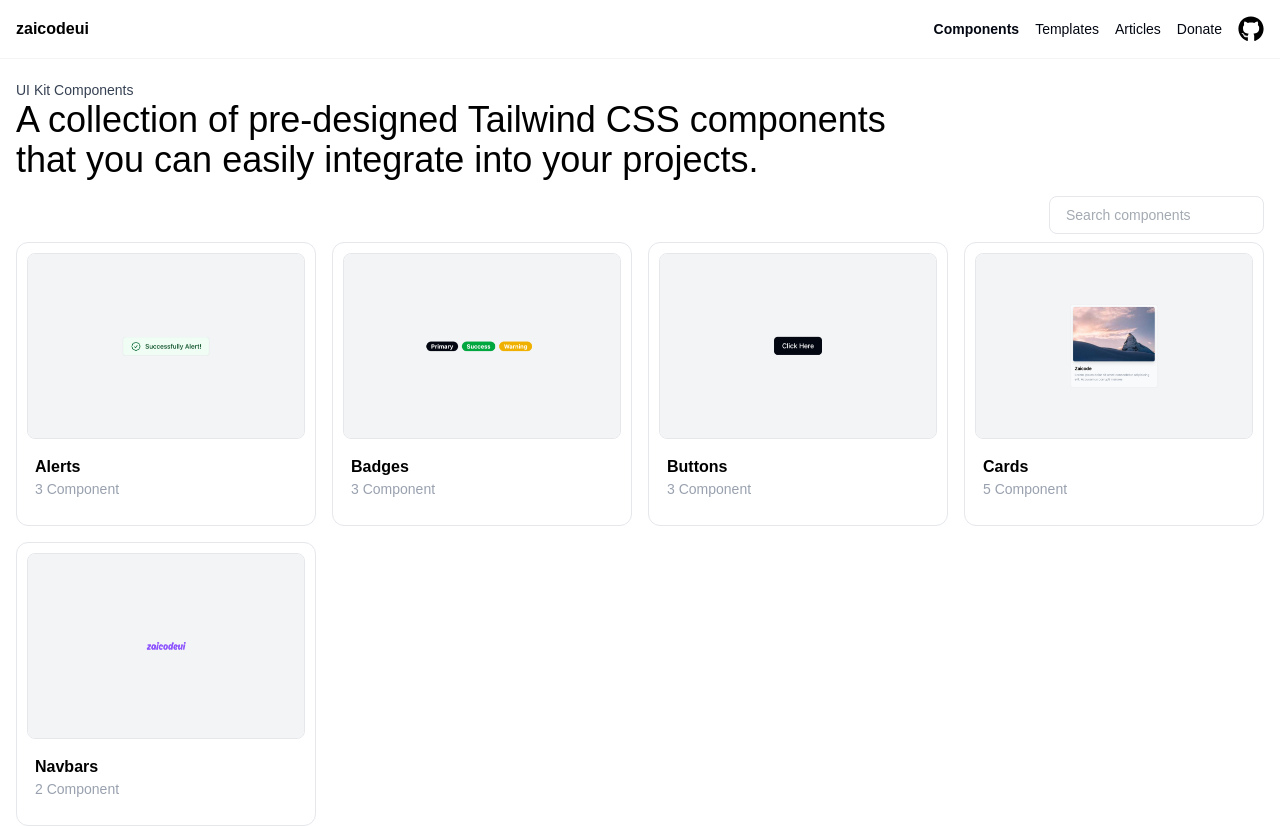
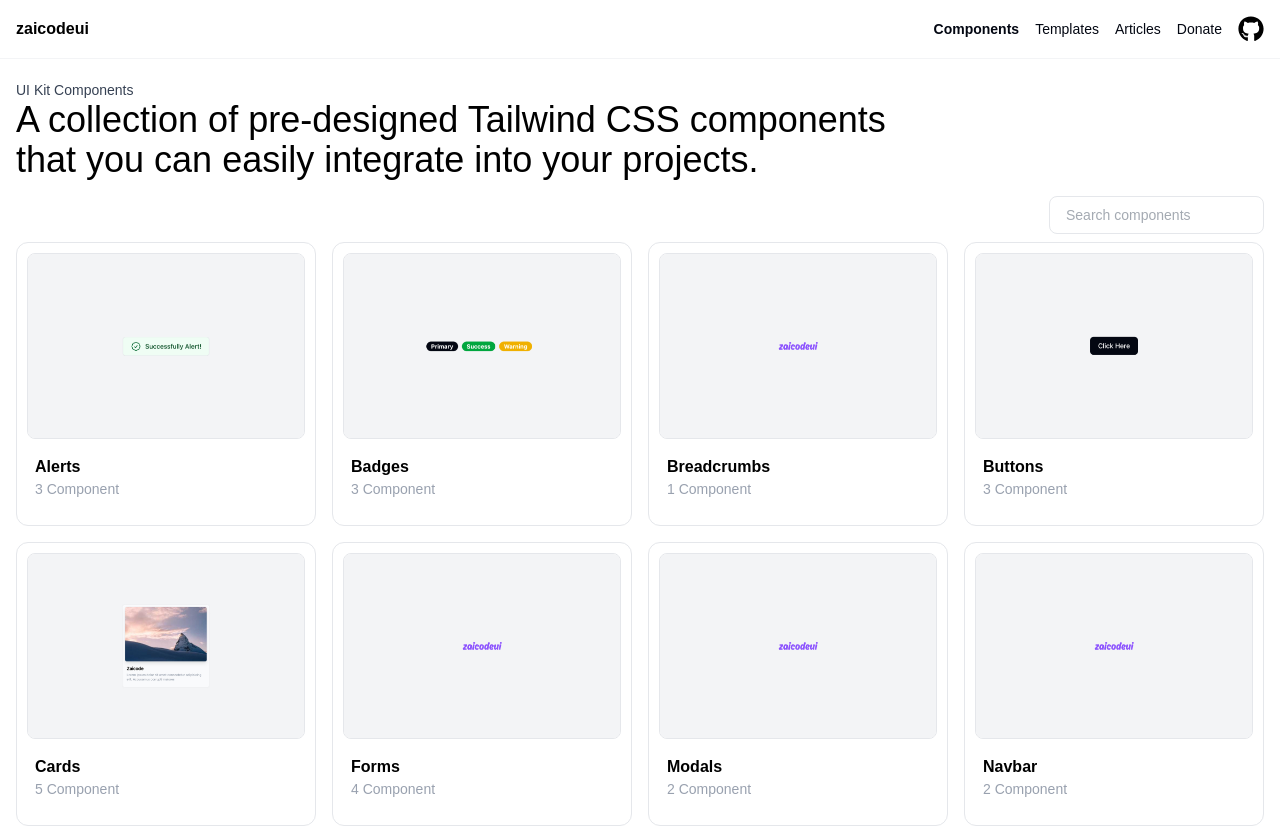
Before and after one commit to Jarramdhan28/zaicodeui, a React (Vite) app: page /components in a window 1280 px wide. Shown: the top 826 px of the page. Built offline with nearby package versions, Linux system fonts and the light colour scheme; a web font is replaced by a local one.

Commit message:
update : new components

```diff
--- a/src/data/componentIndex.ts
+++ b/src/data/componentIndex.ts
@@ -81,12 +81,50 @@ export const componentFiles: ComponentFileMeta[] = [
   // Navbar Components
   {
     file: 'components/html/navbar/navbar.html',
-    category: 'Navbars',
+    category: 'Navbar',
     title: 'Basic Navbar',
   },
   {
     file: 'components/html/navbar/navbar-center-link.html',
-    category: 'Navbars',
+    category: 'Navbar',
     title: 'Navbar Center Link and Button Login',
   },
+  // Form Components
+  {
+    file: 'components/html/form/basic-input.html',
+    category: 'Forms',
+    title: 'Basic Input',
+  },
+  {
+    file: 'components/html/form/textarea.html',
+    category: 'Forms',
+    title: 'Basic Textarea',
+  },
+  {
+    file: 'components/html/form/search.html',
+    category: 'Forms',
+    title: 'Search Input',
+  },
+  {
+    file: 'components/html/form/password.html',
+    category: 'Forms',
+    title: 'Password Input',
+  },
+  // Modal Components
+  {
+    file: 'components/html/modal/modal-delete.html',
+    category: 'Modals',
+    title: 'Delete Modal',
+  },
+  {
+    file: 'components/html/modal/modal-form.html',
+    category: 'Modals',
+    title: 'Form Modal',
+  },
+  // breadcrumb
+  {
+    file: 'components/html/breadcrumb/breadcrumb.html',
+    category: 'Breadcrumbs',
+    title: 'Basic Breadcrumb',
+  }
 ]
```
